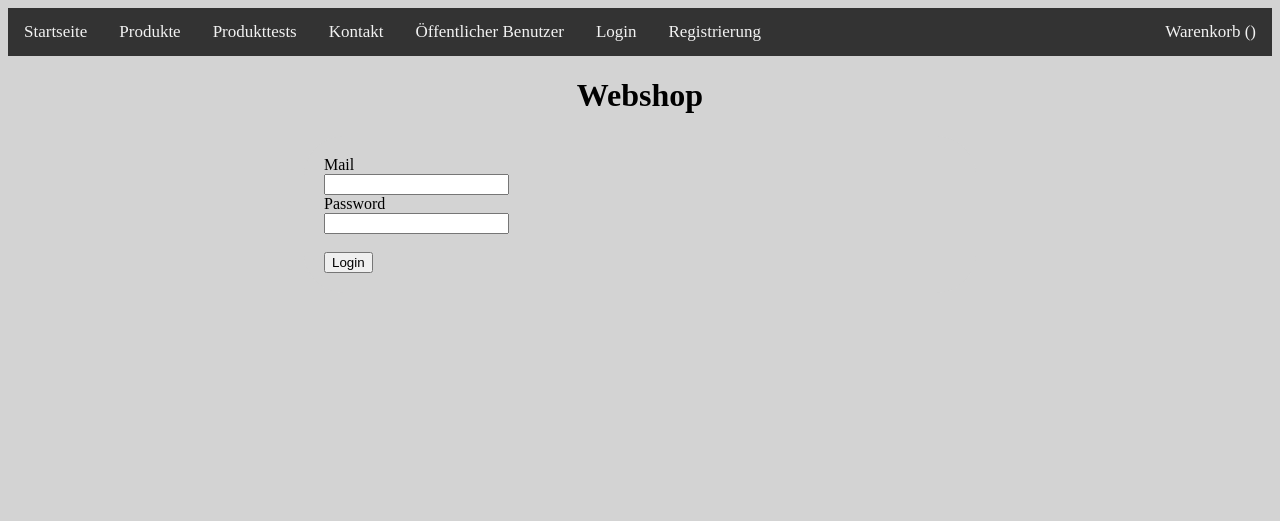
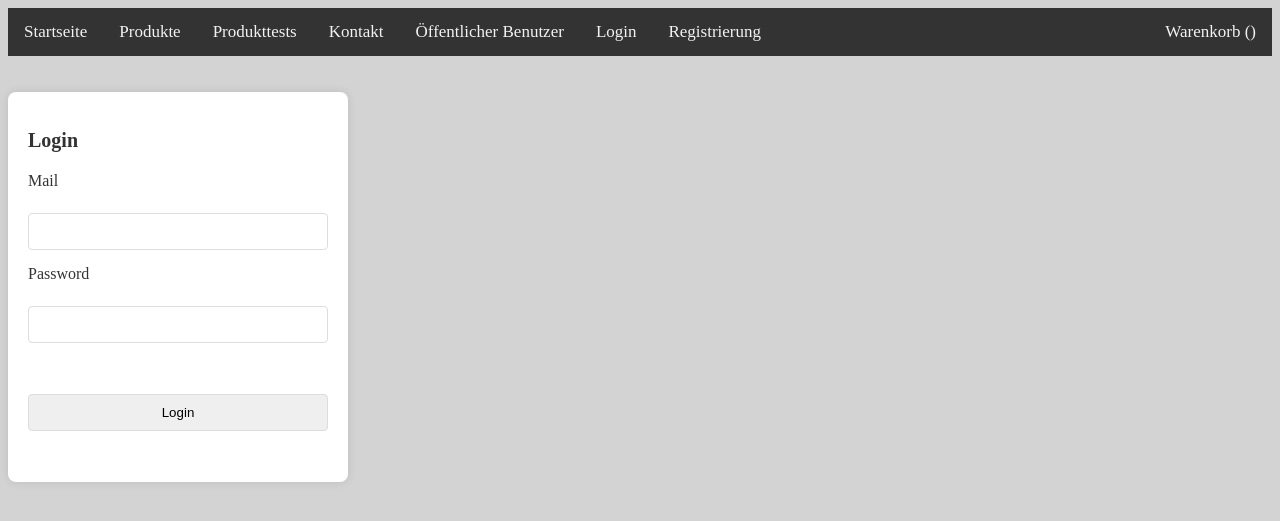
Before and after one commit to marvinbalsam/web-technologien-gruppe13, a PHP site: page /login.php in a window 1280 px wide. Shown: the top 521 px of the page. Run offline with PHP 8.4, Linux system fonts and the light colour scheme.

Commit message:
Style für Login, Registrierung und Kontaktformular angepasst

```diff
--- a/contact.php
+++ b/contact.php
@@ -13,8 +13,8 @@ include 'navigation.php';
 <header>
         <h1>Kontaktieren Sie uns</h1>
     </header>
-    <div class="container">
-        <form action="submit_form.php" method="post">
+    <div class="login-container">
+        <form action="submit_form.php" method="post" class="login-form">
             <label for="name">Name:</label><br>
             <input type="text" id="name" name="name" required>
             <br>
--- a/login.php
+++ b/login.php
@@ -12,21 +12,15 @@ require 'session.php';
 </head>
 <body>
 
-<h1>Webshop</h1>
-
-<div>
-        <form action="loginsubmit.php" onsubmit = "return validation()" method = "POST" class="zentriert">
-            <div>
+<br><br>
+<div class="login-container">
+        <form action="loginsubmit.php" onsubmit = "return validation()" method = "POST" class="login-form">
+            <h2>Login</h2>
             <label>Mail</label><br>
             <input type="text" name="mail" required="mail" />
-
-            </div>
-            <div>
             <label>Password</label><br>
             <input type="password" name="password" required="password" /><br><br>
-            </div>
-            <div>
-                <input type =  "submit" id = "button" value = "Login" />
+            <input type =  "submit" id = "button" value = "Login" />
         </form>
     </div>
 
--- a/style.css
+++ b/style.css
@@ -1,5 +1,6 @@
 body {
   background-color: lightgray;
+
 }
 
 h1 {
@@ -49,3 +50,59 @@ p {
     padding: 20px;
     border-radius: 40px;
   }
+
+  .login-container {
+    background-color: white;
+    padding: 20px;
+    border-radius: 8px;
+    box-shadow: 0 0 10px rgba(0, 0, 0, 0.1);
+    width: 300px;
+    text-align: center;
+
+  /*
+  font-family: Arial, sans-serif;
+  display: flex;
+  justify-content: center;
+  align-items: center;
+  height: 10vh;
+  margin: 0;*/
+
+
+
+}
+
+.login-form {
+    display: flex;
+    flex-direction: column;
+}
+
+.login-form h2 {
+    margin-bottom: 20px;
+    color: #333;
+}
+
+.login-form label {
+    margin-bottom: 5px;
+    text-align: left;
+    color: #333;
+}
+
+.login-form input {
+    padding: 10px;
+    margin-bottom: 15px;
+    border: 1px solid #ddd;
+    border-radius: 4px;
+}
+
+.login-form button {
+    padding: 10px;
+    background-color: #007bff;
+    color: white;
+    border: none;
+    border-radius: 4px;
+    cursor: pointer;
+}
+
+.login-form button:hover {
+    background-color: #0056b3;
+}
```
Also changed, not shown: register.php (+5 -4 lines).
